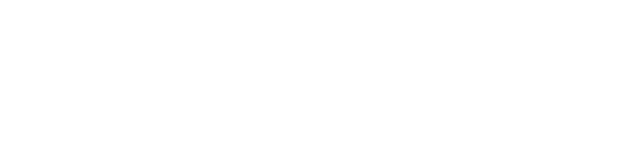
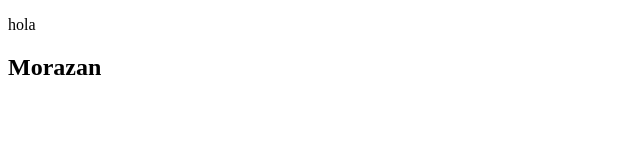
Before and after one commit to JairoOrtiz06/Proyecto-final-, a plain HTML site: page oriente.html in a window 1280 px wide. Shown: the whole page, without its empty margins (0-640 px from the left). Drawn offline with Linux system fonts and the light colour scheme.

Commit message:
Modificado oriente.html y eliminado ProyectoFinal del índice

```diff
--- a/oriente.html
+++ b/oriente.html
@@ -5,5 +5,10 @@
 <title>Descrubre Oriente</title>
 </head>
 <body>
+    <p>hola</p>
+    <div>
+        <h2>Morazan</h2>
+
+    </div>
 </body>
 </html>
```
